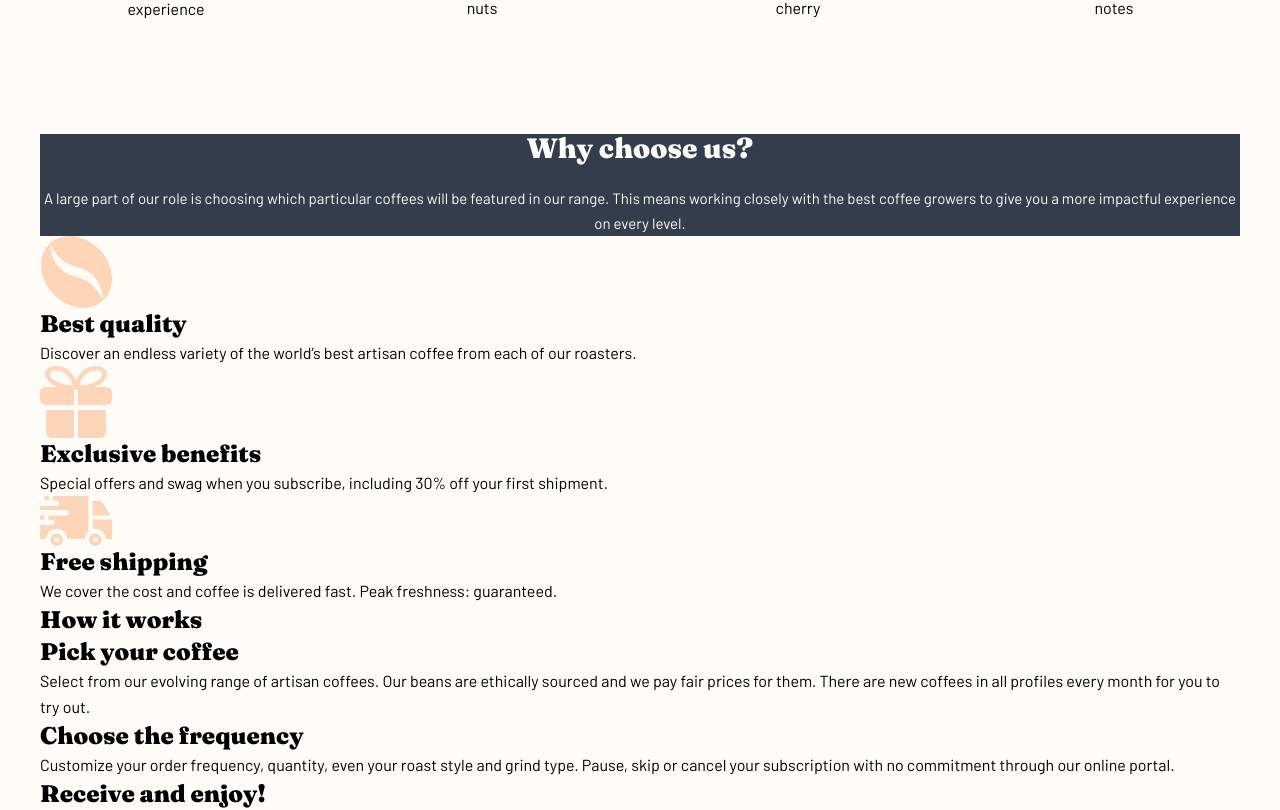
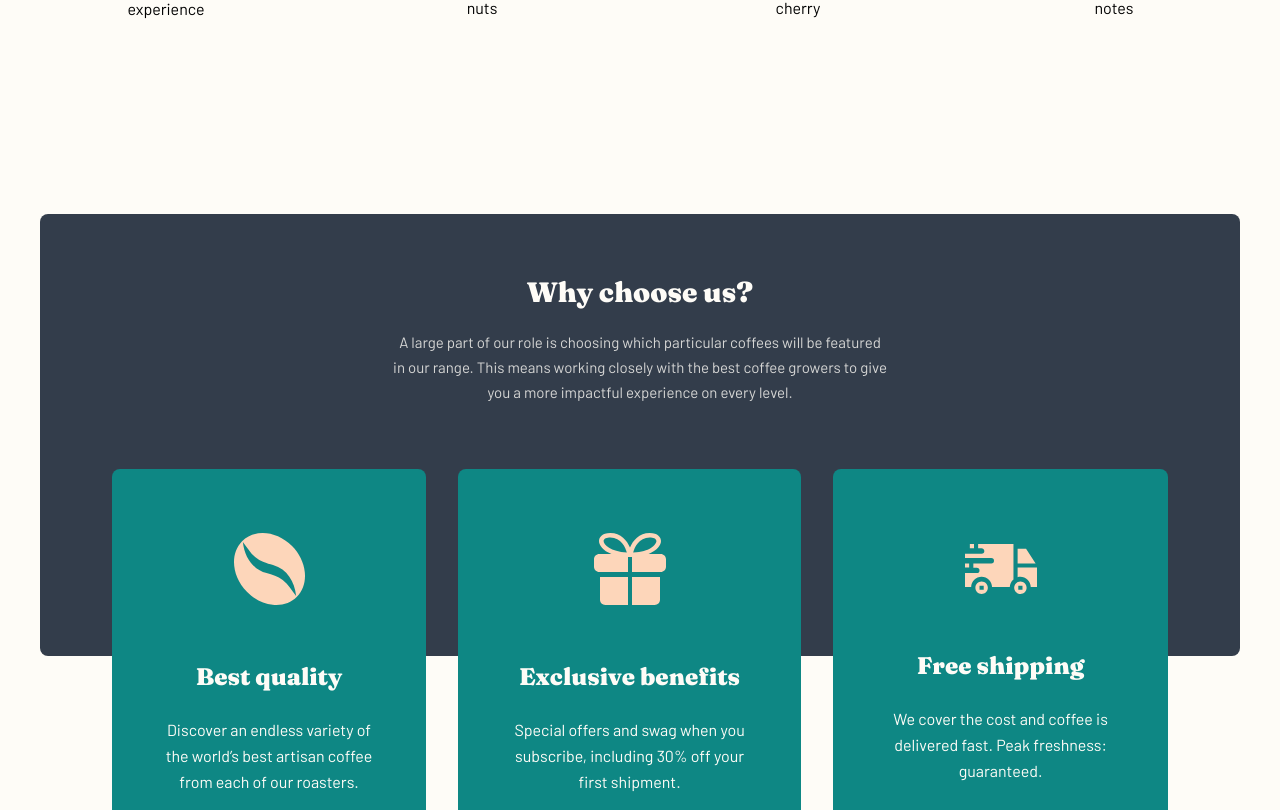
Before and after one commit to Dudeldups/FM-coffeeroasters, a React (Vite) app: page / in a window 1280 px wide. Shown: the part 1290-2100 px from the top of the page. Built offline with nearby package versions, Linux system fonts and the light colour scheme.

Commit message:
added style for why choose us

```diff
--- a/src/routes/Home.tsx
+++ b/src/routes/Home.tsx
@@ -26,8 +26,8 @@ const Home = () => {
             alt="An antique coffee press, a glass and coffee beans lying around it."
           />
         </picture>
-        <article className="flex-col-center absolute inset-0 mx-auto h-full w-full  px-5 text-custom-light-cream md:ml-0 md:items-start md:px-[3.75rem] xl:px-[5rem] mobile:text-center">
-          <h1 className="max-w-[11ch] text-[2rem] leading-none md:text-[3rem] lg:text-[4.5rem] xs:text-[2.5rem]">
+        <article className="flex-col-center absolute inset-0 mx-auto h-full w-full  px-5 text-custom-light-cream mobile:text-center md:ml-0 md:items-start md:px-[3.75rem] xl:px-[5rem]">
+          <h1 className="max-w-[11ch] text-[2rem] leading-none xs:text-[2.5rem] md:text-[3rem] lg:text-[4.5rem]">
             Great coffee made simple.
           </h1>
           <p className="mb-10 mt-6 max-w-80 text-[.9375rem] leading-6 opacity-80 md:max-w-[25rem] lg:mb-14 lg:mt-8">
@@ -42,7 +42,7 @@ const Home = () => {
       </div>
 
       <div className="relative mt-32 md:mt-40 lg:mt-44">
-        <h2 className="absolute -z-10 w-full bg-gradient-to-b from-custom-dark-grey bg-clip-text text-center text-[2.3rem] leading-none text-transparent sm:text-[3.8rem] md:text-[6rem] lg:text-[9rem] xl:text-[10.5rem] xs:text-[2.8rem]">
+        <h2 className="absolute -z-10 w-full bg-gradient-to-b from-custom-dark-grey bg-clip-text text-center text-[2.3rem] leading-none text-transparent xs:text-[2.8rem] sm:text-[3.8rem] md:text-[6rem] lg:text-[9rem] xl:text-[10.5rem]">
           our collection
         </h2>
 
@@ -113,10 +113,10 @@ const Home = () => {
         </ul>
       </div>
 
-      <div className="mt-28 grid">
-        <div className="bg-custom-dark-blue text-center text-custom-light-cream">
+      <div className="mt-28 grid text-custom-light-cream after:-z-10 after:col-[1_/_span_1] after:row-[1_/_span_2] after:rounded-lg after:bg-custom-dark-blue md:mt-36 xl:mt-48">
+        <div className="col-[1_/_span_1] row-[1_/_span_1] mx-auto max-w-[35rem] px-4 py-16 text-center xs:px-6 sm:px-8">
           <h2 className="text-[1.75rem] leading-none">Why choose us?</h2>
-          <p className="mt-6 text-[.9375rem] leading-[1.5625rem]">
+          <p className="col-[1_/_span_1] row-[2_/_span_1] mt-6 text-[.9375rem] leading-[1.5625rem] opacity-80">
             A large part of our role is choosing which particular coffees will
             be featured in our range. This means working closely with the best
             coffee growers to give you a more impactful experience on every
@@ -124,34 +124,34 @@ const Home = () => {
           </p>
         </div>
 
-        <ul>
-          <li>
+        <ul className="col-[1_/_span_1] row-[2_/_span_2] mx-auto grid justify-center gap-6 px-4 xs:px-6 sm:px-8 lg:grid-flow-col lg:px-4 xl:max-w-[68rem] xl:gap-8">
+          <li className="flex-col-center max-w-[20rem] gap-14 rounded-lg bg-custom-dark-cyan px-4 pb-12 pt-16 sm:px-10 md:max-w-[38rem] md:flex-row md:px-14 md:py-10 lg:flex-col lg:px-5 lg:pb-12 lg:pt-16 xl:px-12">
             <img src={beanImg} alt="" aria-hidden="true" />
-            <div>
+            <div className="text-center md:text-left lg:text-center">
               <h3>Best quality</h3>
-              <p>
+              <p className="mt-6">
                 Discover an endless variety of the world’s best artisan coffee
                 from each of our roasters.
               </p>
             </div>
           </li>
 
-          <li>
+          <li className="flex-col-center max-w-[20rem] gap-14 rounded-lg bg-custom-dark-cyan px-4 pb-12 pt-16 sm:px-10 md:max-w-[38rem] md:flex-row md:px-14 md:py-10 lg:flex-col lg:px-5 lg:pb-12 lg:pt-16 xl:px-12">
             <img src={giftImg} alt="" aria-hidden="true" />
-            <div>
+            <div className="text-center md:text-left lg:text-center">
               <h3>Exclusive benefits</h3>
-              <p>
+              <p className="mt-6">
                 Special offers and swag when you subscribe, including 30% off
                 your first shipment.
               </p>
             </div>
           </li>
 
-          <li>
+          <li className="flex-col-center max-w-[20rem] gap-14 rounded-lg bg-custom-dark-cyan px-4 pb-12 pt-16 sm:px-10 md:max-w-[38rem] md:flex-row md:px-14 md:py-10 lg:flex-col lg:px-5 lg:pb-12 lg:pt-16 xl:px-12">
             <img src={truckImg} alt="" aria-hidden="true" />
-            <div>
+            <div className="text-center md:text-left lg:text-center">
               <h3>Free shipping</h3>
-              <p>
+              <p className="mt-6">
                 We cover the cost and coffee is delivered fast. Peak freshness:
                 guaranteed.
               </p>
```
